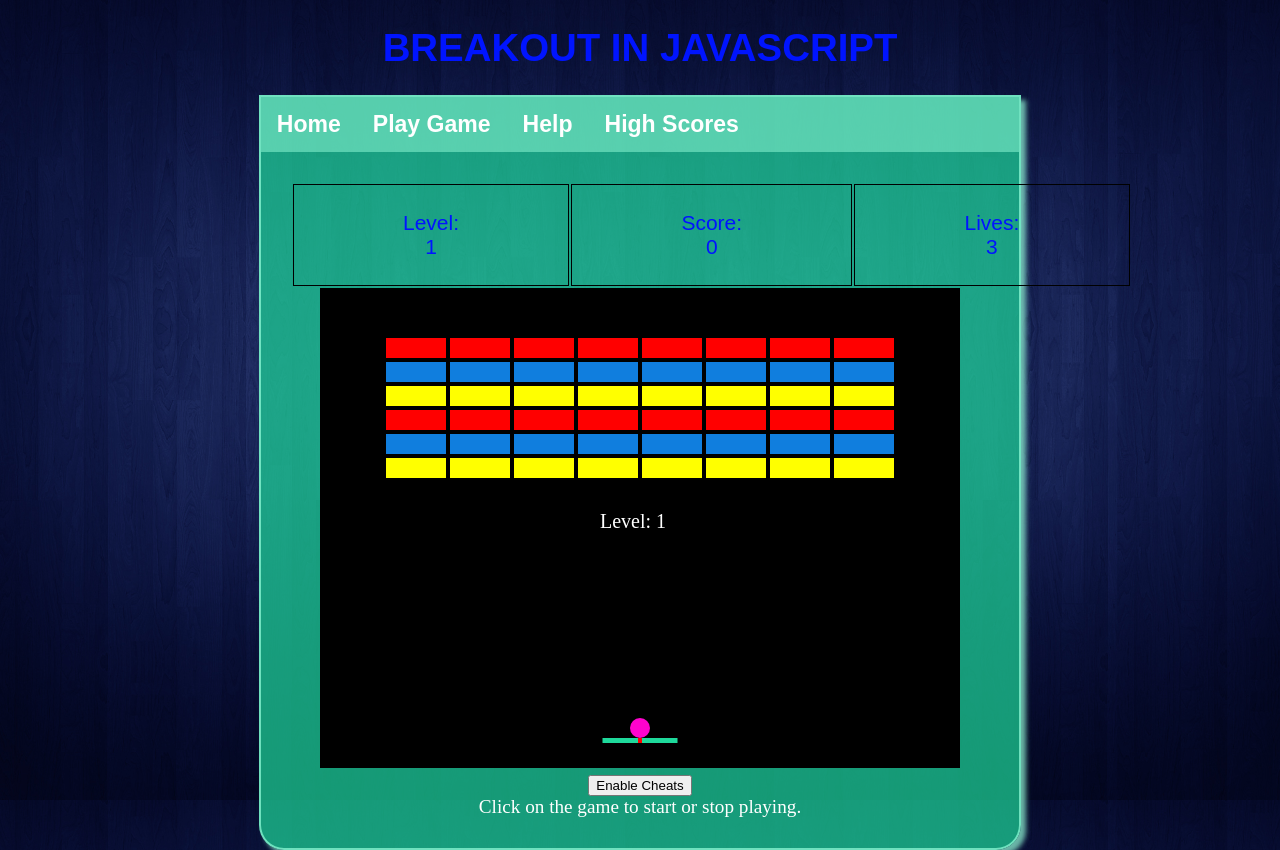
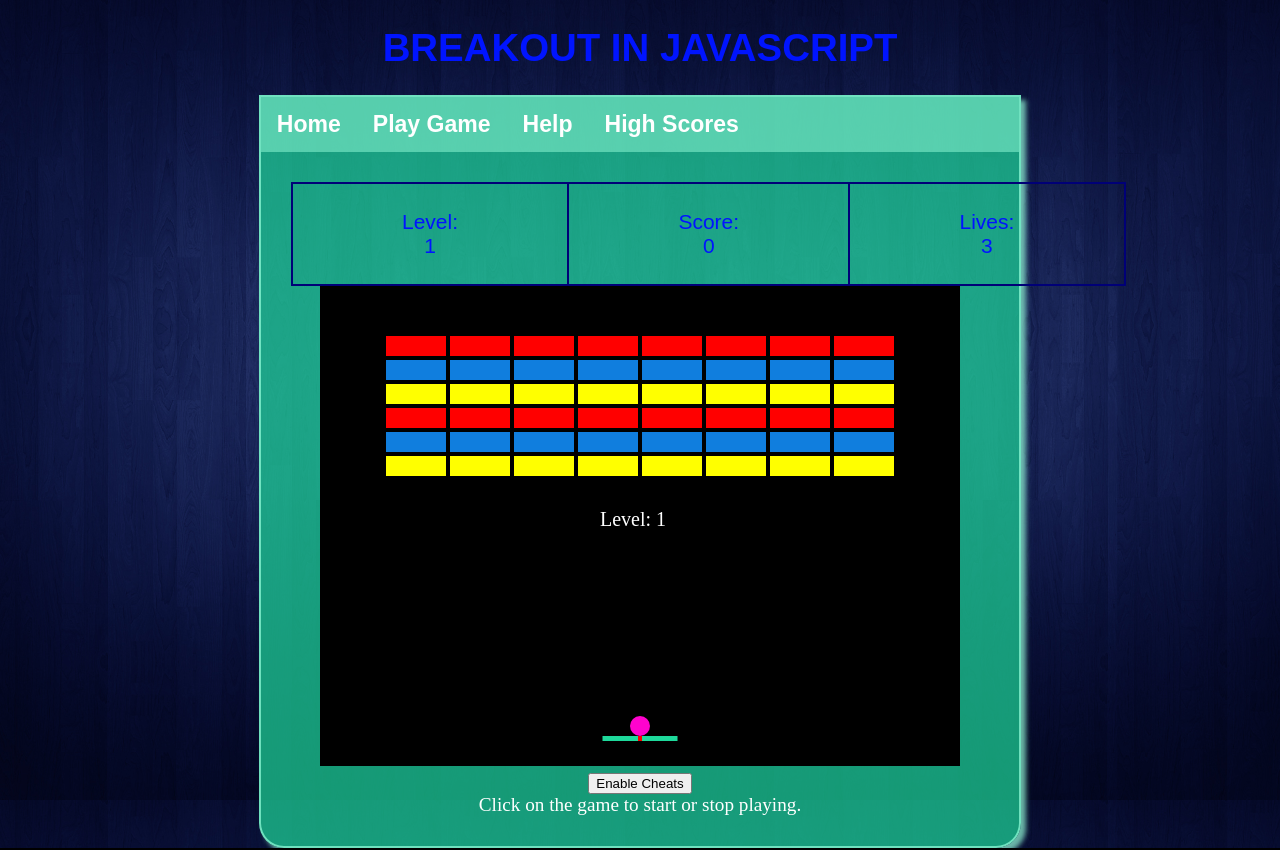
Before and after one commit to ylevine/CMSC495, a web app: file public/html/breakout.html in a window 1280 px wide. Run offline with its HTML, style and script files only (its server is not run), Linux system fonts and the light colour scheme; the template is opened without the code that fills it: most values are stand-ins (such as "Sample title", 1, 10 or a date in 2020); some libraries are stand-ins or nearby versions.

Commit message:
Update Scores.css

```diff
--- a/public/css/Scores.css
+++ b/public/css/Scores.css
@@ -1,5 +1,10 @@
 .score_table{
 
+}
+
+table{
+
+	border-collapse: collapse;
 }
 
 caption{
@@ -12,16 +17,14 @@ caption{
 
 thead{
 
-	font-size 1.5em;
-	font-weight: bold;
-	margin-bottom: .25em;
+
 }
 
 th,
 td {
 	font-size: .875em;
 	padding: .5em 6.5em;
-	border: 1px solid #000;
+	border: 2px solid #007;
 
 }
 
```
